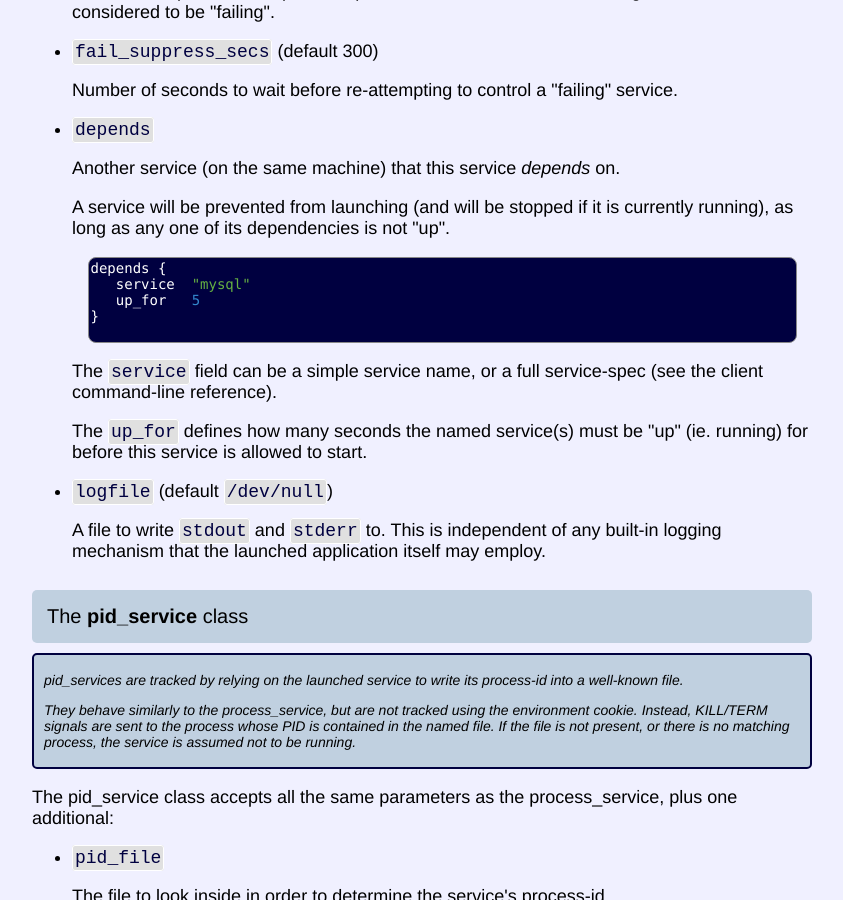
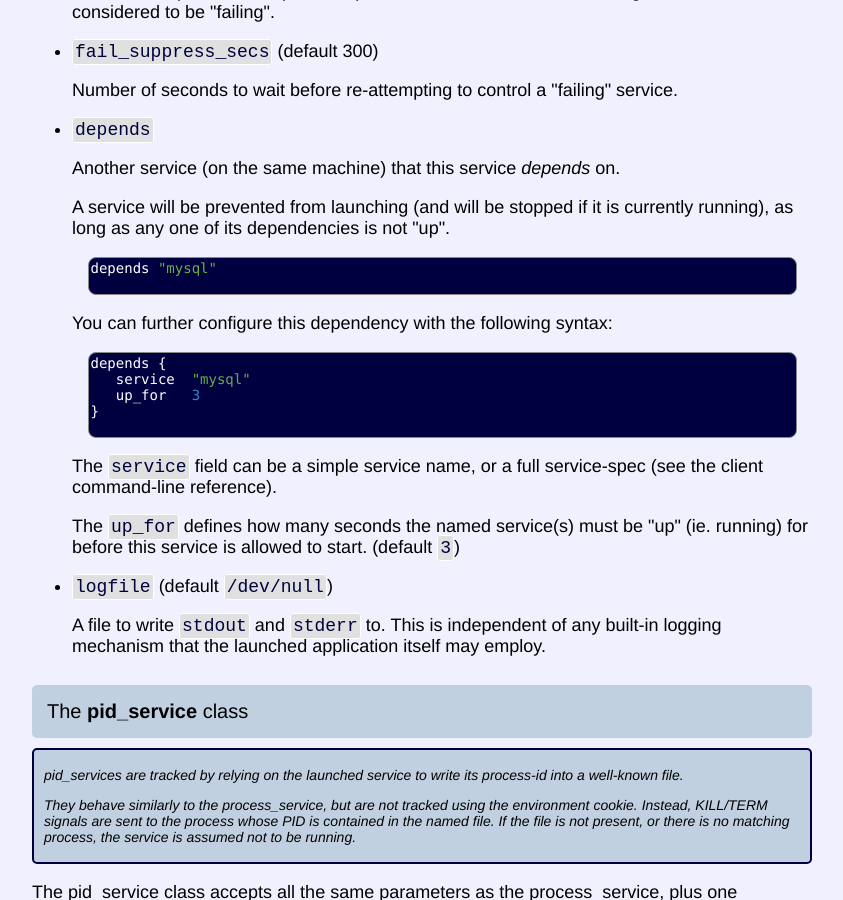
Before and after one commit to strags/processwanker, a Jekyll site: the page built from advanced.html, in a window 1280 px wide and 900 px high, scrolled down 2507 px. Shown: the whole window, without its empty margins (218-1061 px from the left). Built offline with Jekyll 4.4.1, drawn with Linux system fonts in a browser that asks for light colours; nearby versions of some CDN libraries; Markdown is read by kramdown in place of the engine named in the settings.

Commit message:
docs: added new dependency syntax

```diff
--- a/advanced.html
+++ b/advanced.html
@@ -156,18 +156,26 @@ tags	"db","pants"
 				<p>Another service (on the same machine) that this service <i>depends</i> on.</p>
 				<p>A service will be prevented from launching (and will be stopped if it is
 					currently running), as long as any one of its dependencies is not "up".</p>
+				<pre class="prettyprint">
+depends "mysql"
+				</pre>
+				<p>
+					You can further configure this dependency with the following syntax:
+				</p>
 				<div>
 					<pre class="prettyprint">
 depends {
    service  "mysql"
-   up_for   5
+   up_for   3
 }
 					</pre>
 				</div>
 				<div>
 				<p>The <code>service</code> field can be a simple service name, or a full service-spec (see the client command-line reference).</p>
 				<p>The <code>up_for</code> defines how many seconds the named service(s) must
-					be "up" (ie. running) for before this service is allowed to start.</p>
+					be "up" (ie. running) for before this service is allowed to start.
+				(default <code>3</code>)
+				</p>
 				</div>
 			</li>
 			<li><code>logfile</code> (default <code>/dev/null</code>)
```
